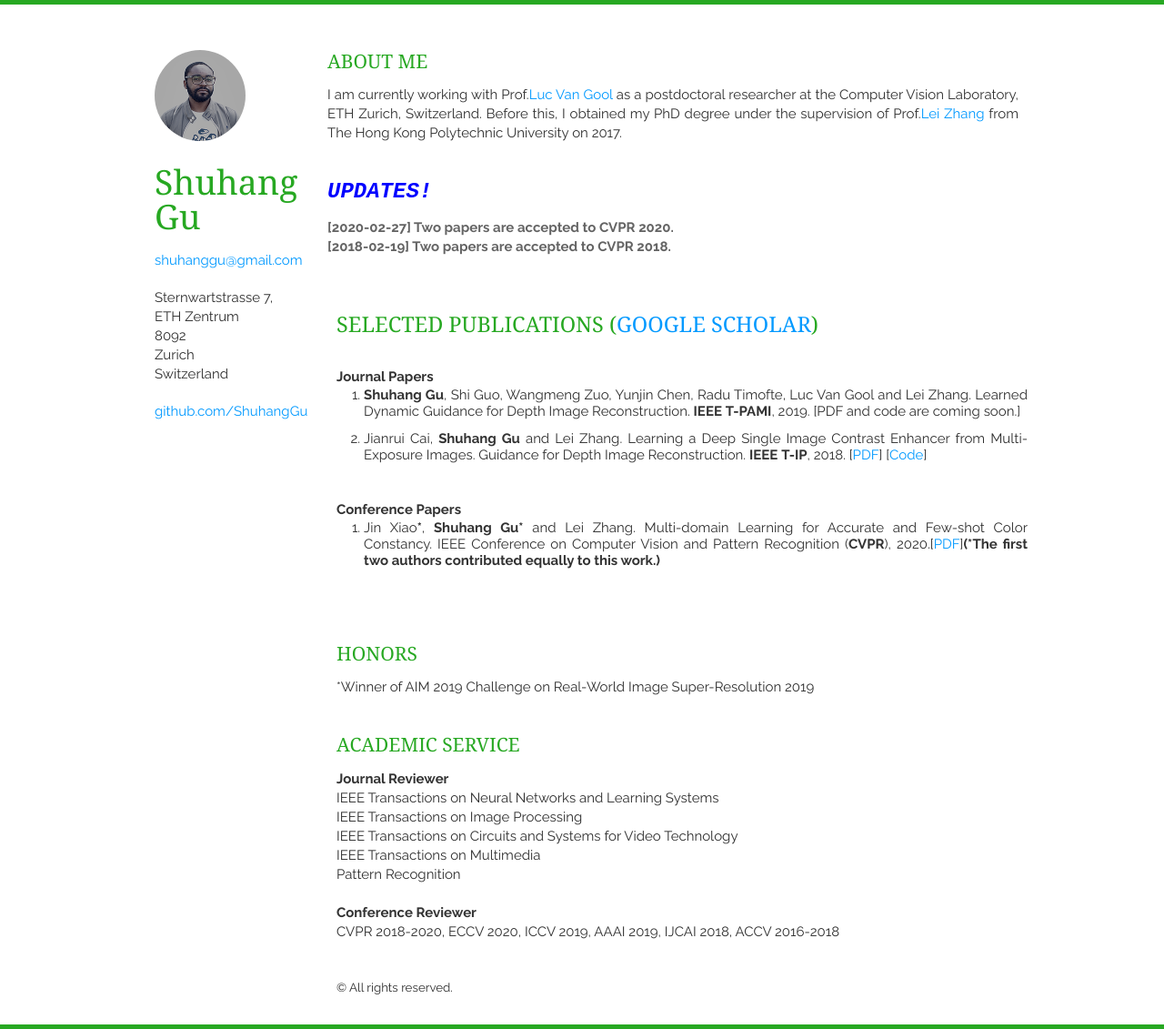
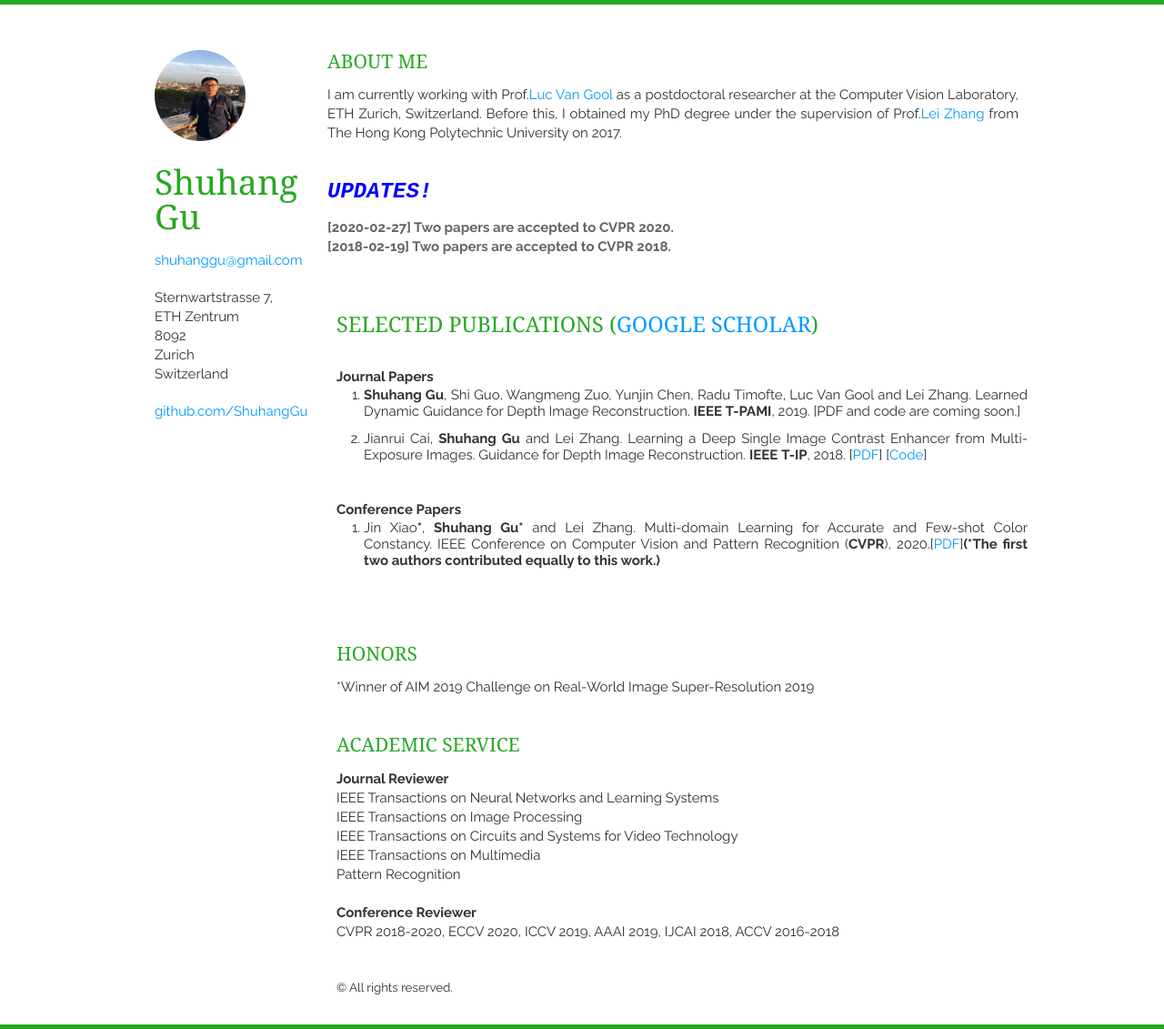
Before and after one commit to ShuhangGu/shuhanggu.github.com, a Jekyll site: the page built from index.html, in a window 1280 px wide. Shown: the whole page at 91% size. Built offline with Jekyll 4.4.1, drawn with Linux system fonts in a browser that asks for light colours; nearby versions of some CDN libraries; the list of posts is cut into pages by our own code.

Commit message:
Update layout.html

```diff
--- a/_layouts/layout.html
+++ b/_layouts/layout.html
@@ -25,7 +25,7 @@
 <body>
 <div class="container">
     <header class="three columns">
-        <img src="{{ site.baseurl }}static/img/profile.png" width="190" height="204" class="me">
+        <img src="{{ site.baseurl }}static/img/photo3.jpg" width="190" height="204" class="me">
         <h1>{{ site.name }}</h1>
         <p>
             <a href="{{ site.email_full }}">{{ site.email }}</a><a href="{{ site.tel_full }}"></a>        </p>
```
